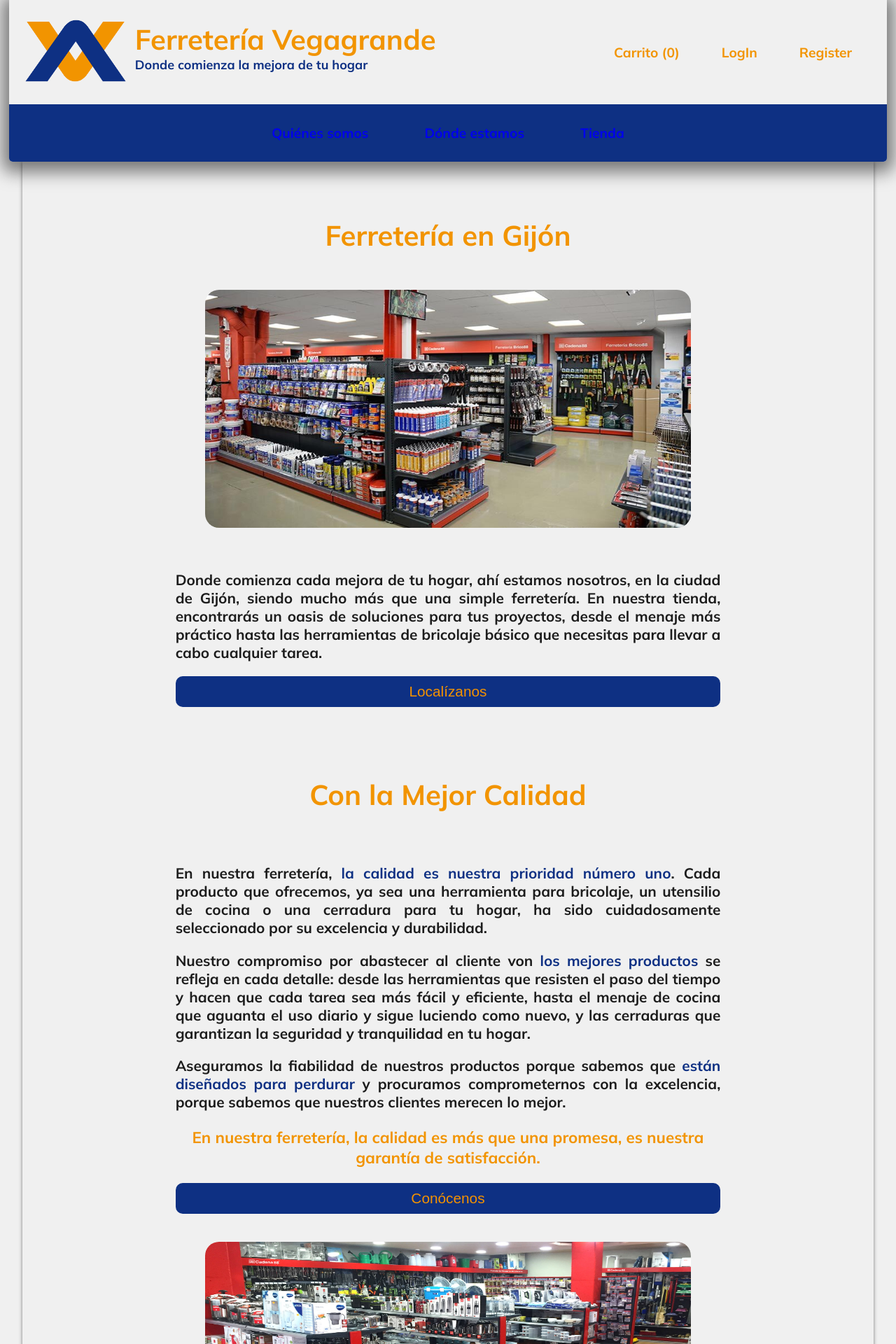
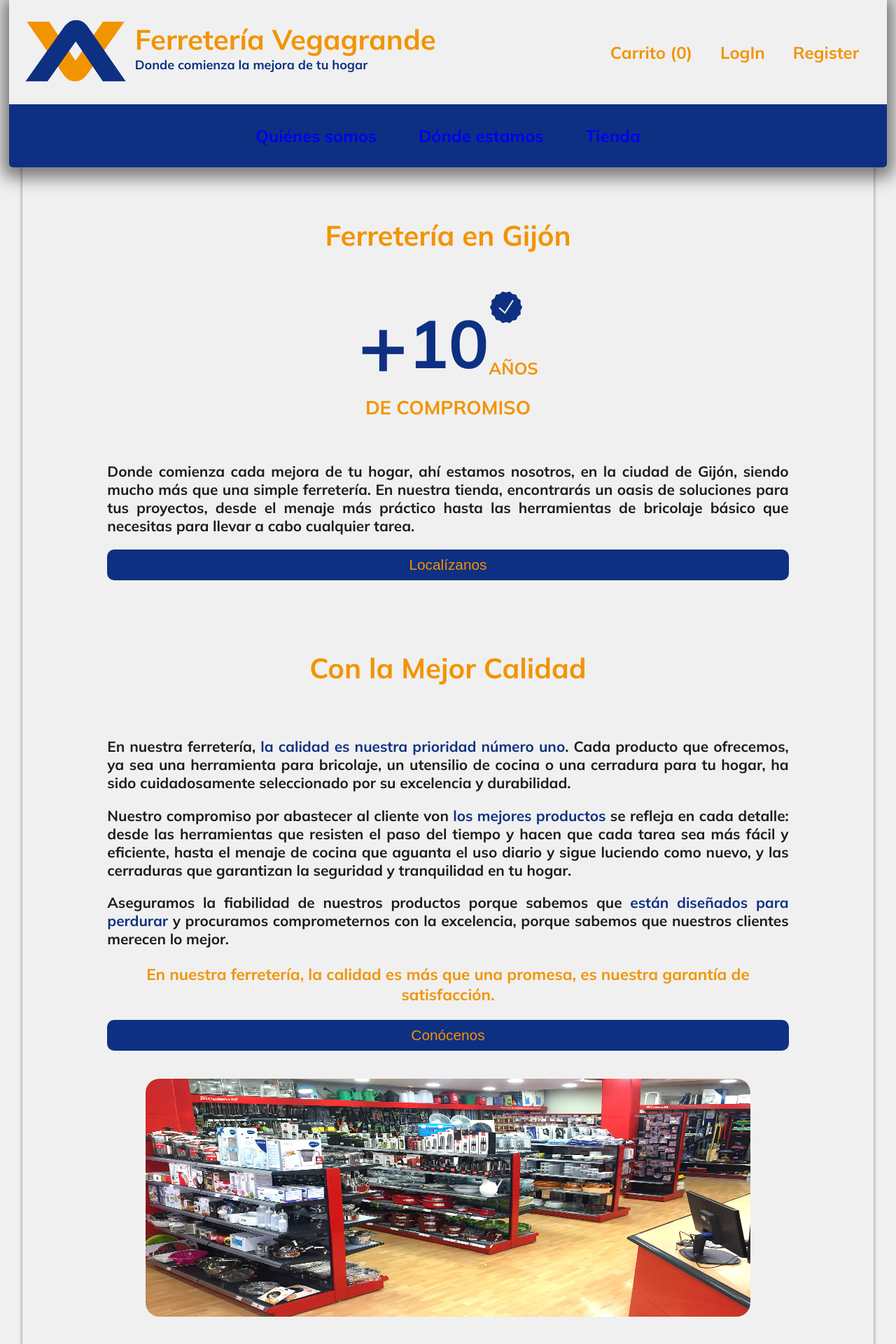
Before and after one commit to Pabloglezr8/Proyecto-Final, a PHP site: page / in a window 1280 px wide. Shown: the top 1920 px of the page at 70% size. Run offline with PHP 8.4, Linux system fonts and the light colour scheme.

Commit message:
terminamos las páginas principales estáticas

```diff
--- a/api/aboutus.php
+++ b/api/aboutus.php
@@ -38,7 +38,7 @@ include("header.php");
                 <h1>¿Qué ofrecemos?</h1>
             </div>
             <div class="offer-data">
-                <img src="../assets/img/productos.jpg" alt="">
+                <img src="../assets/img/interior.jpg" alt="">
                 <div class="offer-text">
                     <p class="parragraf">Somos una tienda joven con una marcada vocación de servicio,  en la
                         que el cliente puede, tanto entrar a mirar como, realizar sus compras bien sea mediante
--- a/api/header.php
+++ b/api/header.php
@@ -21,20 +21,20 @@ if (!isset($_SESSION['cart'])) {
 
 <body>
     <header class="index-header">
-        <div class="header-top-container"><a href="/FerreteriaVegagrande/index.php">
+        <div class="header-top-container">
+            <a href="/FerreteriaVegagrande/index.php">
                 <div class="identity-container">
-
                     <div class="Logo-container">
-                    <img src="/FerreteriaVegagrande/assets/img/Logo.png" alt="Logo">
+                        <img id="logo" src="/FerreteriaVegagrande/assets/img/Logo.png" alt="Logo">
+                        <img id="logo-completo" src="/FerreteriaVegagrande/assets/img/LogoCompleto.png" alt="Logo">
                     </div>
                     <div class="identity-title-container">
                         <h1 class="identity-title">Ferretería Vegagrande</h1>
                         <h2 class="identity-subtitle">Donde comienza la mejora de tu hogar</h2>
                     </div>
-
-            </div></a>
-
-            <div class="menu-container"></div>
+                </div>
+            </a>
+            <!-- <div class="menu-container"></div> -->
             <!-- Botón hamburguesa para dispositivos móviles -->
             <div class="menu-toggle" id="mobile-menu">
                 <span></span>
@@ -45,12 +45,11 @@ if (!isset($_SESSION['cart'])) {
 
             <!-- Menú de usuario para dispositivos de escritorio -->
             <nav class="user-menu hidden">
-                <ul>
-                    <li class="menu-element cart-icon">
+                    <div class="menu-element cart-icon">
                         <a href="/FerreteriaVegagrande/api/my_cart.php">Carrito (<span id="cart-count"><?php echo count($_SESSION['cart']); ?></span>)</a>
-                    </li>
-                    <li class="menu-element"><a href="./api/login.php">LogIn</a></li>
-                    <li class="menu-element"><a href="./api/register.php">Register</a></li>
+                    </div>
+                    <div class="menu-element"><a href="/FerreteriaVegagrande/api/login.php">LogIn</a></div>
+                    <div class="menu-element"><a href="/FerreteriaVegagrande/api/register.php">Register</a></div>
                 </ul>
             </nav>
         </div>
@@ -59,11 +58,9 @@ if (!isset($_SESSION['cart'])) {
         <!-- Menú de navegación para dispositivos de escritorio -->
         <div class="menu-container navigation-menu-container hidden">
             <nav class="navigation-menu">
-                <ul>
-                    <li class="menu-element"><a href="/FerreteriaVegagrande/api/aboutus.php">Quiénes somos</a></li>
-                    <li class="menu-element"><a href="/FerreteriaVegagrande/api/contact.php">Dónde estamos</a></li>
-                    <li class="menu-element"><a href="/FerreteriaVegagrande/api/shop.php">Tienda</a></li>
-                </ul>
+                    <div class="menu-element"><a href="/FerreteriaVegagrande/api/aboutus.php">Quiénes somos</a></div>
+                    <div class="menu-element"><a href="/FerreteriaVegagrande/api/contact.php">Dónde estamos</a></div>
+                    <div class="menu-element"><a href="/FerreteriaVegagrande/api/shop.php">Tienda</a></div>
             </nav>
         </div>
 
@@ -75,22 +72,23 @@ if (!isset($_SESSION['cart'])) {
 
     <!-- Menú desplegable para dispositivos móviles -->
     <div class="hamburger-container">
+
         <nav class="burger-menu">
             <div>
-                <ul class="navigation-menu">
-                <li class="menu-element"><a href="/FerreteriaVegagrande/api/aboutus.php">Quiénes somos</a></li>
-                    <li class="menu-element"><a href="/FerreteriaVegagrande/api/contact.php">Dónde estamos</a></li>
-                    <li class="menu-element"><a href="/FerreteriaVegagrande/api/shop.php">Tienda</a></li>
-                </ul>
+                <div class="navigation-menu-burger">
+                    <div class="menu-element"><a href="/FerreteriaVegagrande/api/aboutus.php">Quiénes somos</a></div>
+                    <div class="menu-element"><a href="/FerreteriaVegagrande/api/contact.php">Dónde estamos</a></div>
+                    <div class="menu-element"><a href="/FerreteriaVegagrande/api/shop.php">Tienda</a></div>
+                </div>
             </div>
             <div>
-                <ul class="user-menu user-menu-burger">
-                    <li class="menu-element cart-icon">
+                <div class=" user-menu-burger">
+                    <div class="menu-element cart-icon">
                         <a href="/FerreteriaVegagrande/api/my_cart.php">Carrito (<span id="cart-count"><?php echo count($_SESSION['cart']); ?></span>)</a>
-                    </li>
-                    <li class="menu-element user-element"><a href="">LogIn</a></li>
-                    <li class="menu-element user-element"><a href="">Register</a></li>
-                </ul>
+                    </div>
+                    <div class="menu-element user-element"><a href="">LogIn</a></div>
+                    <div class="menu-element user-element"><a href="">Register</a></div>
+                </div>
             </div>
         </nav>
     </div>
--- a/index.php
+++ b/index.php
@@ -19,10 +19,18 @@ include("./api/header.php");
         <h1 class="intro-title section-title">Ferretería en Gijón</h1>
         <div class="intro-container section-container">
             <div class="intro-left section-left">
-                <div class="gallery intro-left section-left">
-                    <img class="gallery-img" src="./assets/img/ferreteria.jpg" alt="Image 1">
-                    <img class="gallery-img" src="./assets/img/ferreteria.jpg" alt="Image 2">
-                    <img class="gallery-img" src="./assets/img/ferreteria.jpg" alt="Image 3">
+                <div class="tenyears-container">
+                    <div class="tenyears-num">
+                        <h1>+</h1>
+                        <h1 class="counter" id="counter">+0</h1>
+                        </div>
+                    <div class="tenyears-text">
+                        <img src="./assets/img/certified.png" alt="">
+                        <h3>AÑOS</h3>
+                    </div>
+                </div>
+                <div class="tenyears-slogan">
+                     <h2 id="change-word">DE COMPROMISO</h2>
                 </div>
             </div>
             <div class="intro-right section-right">
@@ -134,6 +142,7 @@ include("./api/header.php");
         </div>
     </section>
     <script src="./scripts/galeria.js"></script>
+    <script src="./scripts/change-word.js"></script>
 </div>
 </body>
 
--- a/scripts/galeria.js
+++ b/scripts/galeria.js
@@ -13,7 +13,7 @@ document.addEventListener("DOMContentLoaded", function() {
 
       function fadeOut() {
         images[index].style.opacity = '0';
-        index = (index + 1) % Math.min(images.length, maxImages);
+        index = (index +1) % Math.min(images.length, maxImages);
         setTimeout(fadeIn, 1000); // Tiempo de espera antes de que aparezca la próxima imagen
       }
 
--- a/styles/aboutus.css
+++ b/styles/aboutus.css
@@ -32,7 +32,7 @@
     width:80%;
     display: flex;
     align-items: center;
-    animation: scroll 15s linear alternate infinite;
+    animation: scroll 25s linear alternate infinite;
 }
 
 .logos div:first-child{
@@ -54,6 +54,6 @@
     }
 
     100% {
-        transform: translateX(calc(-170px * 9));
+        transform: translateX(calc(-170px * 16.5));
     }
 }
--- a/styles/header.css
+++ b/styles/header.css
@@ -1,14 +1,10 @@
 @import url('./style.css');
-
-.active{
-    color: white;
-}
 
 header{
     background-color: #f0f0f0;
     width: 98%;
     position: fixed;
-    z-index: 1;
+    z-index: 1000;
     top: 0;
     border-bottom-left-radius: 5px;
     border-bottom-right-radius: 5px;
@@ -17,8 +13,8 @@ header{
 
 /* Estilos para el header logo y titulo */
 .header-top-container {
-    display: flex;
-    flex-direction: row;
+    display: grid;
+    grid-template-columns: repeat(auto-fit, minmax(500px, 1fr));
     justify-content: space-between;
     padding: 20px;
 }
@@ -73,14 +73,18 @@ header{
     align-items: center;
 }
 
+
 .navigation-menu {
     width: 100%;
-    text-align: center;
+    display: flex;
+    flex-direction: row;
+    align-items: center;
+    justify-content: center;
+    padding: 30px;
     background-color: #0e3083;
     border-bottom-left-radius: 5px;
     border-bottom-right-radius: 5px;
-
-    font-size: larger;
+    font-size: x-large;
     color: #f29400;
     margin: 0 auto;
 
@@ -98,8 +102,13 @@ header{
 }
 
 .user-menu {
-    font-size: larger;
-    display: inline-flex;
+    font-size: x-large;
+    display: flex;
+    flex-direction: row;
+    align-items: center;
+    justify-content: right;
+
+
 
     a:hover {
         color: #0e3083;
@@ -156,19 +167,25 @@ header{
 
 /* Estilos para el menú hamburguesa */
 .hamburger-container {
+    padding-top: 100px; /* Mantenemos el padding-top */
     font-size: 2em;
     position: fixed;
-    z-index: -1;
+    z-index: 1;
     top: 0;
-    left: 0;
-    width: 100%;
-    height: 100vh;
+    width: 98%;
+    height: 0;
     background-color: #f29400;
-    opacity: 0;
-    transition: opacity 0.5s ease-in-out;
+
+    overflow: hidden; /* Oculta el contenido que desborda */
+    transition: height 0.5s ease-in-out; /* Transición suave de la altura */
     display: flex;
     justify-content: center;
     align-items: center;
+}
+
+.hamburger-container.show {
+
+    height: calc(100vh - 100px); /* Cuando se muestra, la altura es 100% de la ventana menos el padding-top */
 }
 
 .burger-menu {
--- a/styles/index.css
+++ b/styles/index.css
@@ -1,8 +1,10 @@
 /* Estilos sección intro */
-button{
+button {
     width: 100%;
-    margin: 0  auto;
+    margin: 0 auto;
 }
+
+/* Estilos de la galeria */
 
 .gallery {
     position: relative;
@@ -23,15 +25,17 @@ button{
     border-radius: 20px;
 }
 
-.intro-section {
-    width: 80%;
+/*Estilos Secciones  */
+
+.intro-section,
+.quality-section {
     margin: 80px auto;
 }
 
 .section-container {
     margin: 20px auto;
     display: grid;
-    grid-template-columns: repeat(auto-fill, minmax(650px, 1fr));
+    grid-template-columns: repeat(auto-fill, minmax(700px, 1fr));
     justify-content: center;
     align-items: center;
 }
@@ -40,19 +44,76 @@ button{
     text-align: center;
 }
 
-.section-left, .section-right {
+.section-left,
+.section-right {
     padding: 20px;
 }
 
-.intro-right{
-    width: 80%;
-    margin: 0  auto;
+/* Estilos Seccion Intro */
+
+.intro-left {
+    display: flex;
+    flex-direction: column;
+    text-align: center;
 }
 
-.quality-section {
+.tenyears-container {
+    display: flex;
+    flex-direction: row;
+    justify-content: center;
+    margin: 0;
+}
+
+.tenyears-num {
+    display: flex;
+    flex-direction: row;
+    align-items: center;
+    margin: 0;
+    font-size: 3em;
+
+    h1 {
+        color: #0e3083;
+        margin-block-start: 0em;
+        margin-block-end: 0em;
+    }
+}
+
+.counter {
+    font-size: 2em;
+    text-align: center;
+    margin-top: 20%;
+}
+
+.tenyears-text {
+    display: flex;
+    flex-direction: column;
+    justify-content: space-between;
+    color: #f29400;
+}
+
+.tenyears-text img {
+    width: 50px;
+    height: auto;
+}
+
+.tenyears-slogan h2 {
+    display: inline;
+    color: #f29400;
+    margin-block-start: 0em;
+    margin-block-end: 0em;
+}
+
+#change-word {
+    margin-right: 0;
+    transition: opacity 0.5s ease-in-out;
+}
+
+.intro-right {
     width: 80%;
-    margin: 80px auto;
+    margin: 0 auto;
 }
+
+/* Estilos Seccion Quality */
 
 .quality-right {
     text-align: center;
@@ -73,6 +134,7 @@ button{
     color: #f29400;
 }
 
+/* Estilos Seccion Product */
 .product-section {
     width: 90%;
     margin: 80px auto;
@@ -84,6 +146,8 @@ button{
     grid-gap: 10px;
 }
 
+
+/* Estilos Cards */
 .card {
 
     width: 350px;
@@ -133,3 +197,14 @@ button{
 .card:hover .back {
     transform: rotateY(0deg);
 }
+
+
+
+@media screen and (max-width: 900px) {
+
+    .quality-slogan {
+
+        font-size: 1.2em;
+
+    }
+}
--- a/styles/style.css
+++ b/styles/style.css
@@ -16,7 +16,6 @@ body {
     width: 97%;
     box-shadow: 0 2px 5px rgba(0, 0, 0, 0.5);
     border-top: 1px solid transparent;
-    margin: 0 auto;
     margin: 0 auto;
 }
 
@@ -45,18 +44,9 @@ h4 {
 }
 
 img {
-    width: 100px;
+    width: 200px;
 }
 
-ul {
-    list-style: none;
-    list-style-type: none;
-    padding-inline-start: 0;
-}
-
-li {
-    margin: 10px;
-}
 
 a {
     text-decoration: none;
@@ -96,3 +86,38 @@ button:hover {
 .products-table td {
     padding: 10px;
 }
+
+@media screen and (max-width: 900px) {
+     body {
+     padding-top: 150px;
+
+    }
+/*
+    h1 {
+        color: #f29400;
+        font-size: 2em;
+    }
+
+    h2 {
+        font-size: 1.5em;
+    }
+
+    h3 {
+        font-size: 1.3em;
+    }
+
+    h4 {
+        font-size: 1em;
+    }
+
+
+    .parragraf {
+        color: #1c1c1c;
+        font-size: 1em;
+        text-align: justify;
+    }
+
+    button {
+        font-size: 1em;
+    } */
+}
```
Also changed, not shown: other parts of styles/header.css (+31 -22 lines), scripts/api.js (deleted, +0 -12 lines), scripts/burgermenu.js (+17 -0 lines), scripts/change-word.js (added, +44 -0 lines), styles/shop.css (+2 -7 lines), assets/img/certified.png (added), assets/img/interior.jpg (added). Lines whose indentation alone changed are shown as unchanged.
